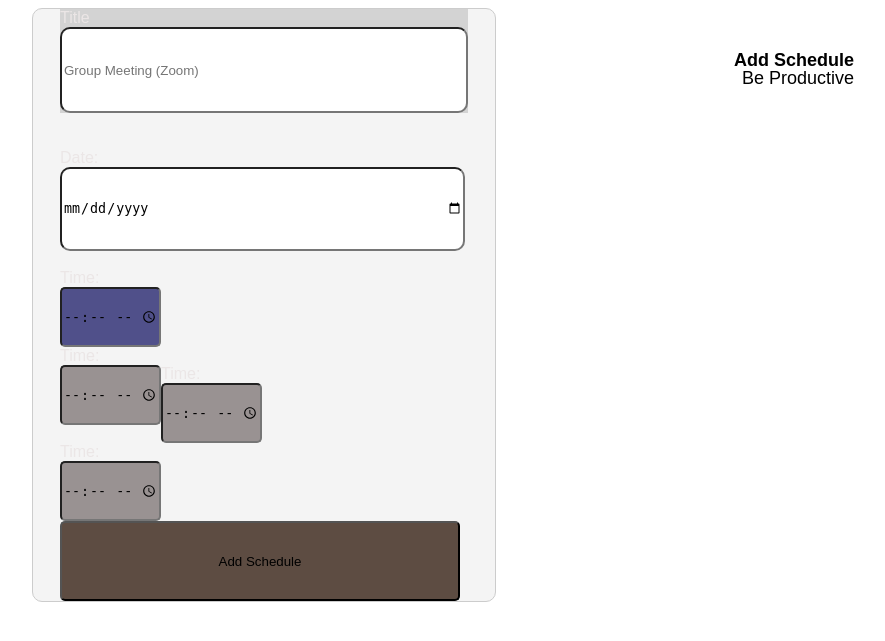
After one commit to pyfiadonkor1/CampusCare365, a Flask app: page /schedule in a window 1280 px wide. The commit adds this page. Shown: the top 641 px of the page, without its empty margins (376-1261 px from the left). Run offline with Flask 3, Linux system fonts and the light colour scheme.

Commit message:
added features

```diff
--- a/app.py
+++ b/app.py
@@ -9,6 +9,10 @@
 def login():
     return render_template("login.html")
 
+@app.route("/schedule", methods=['GET', 'POST'])
+def schedule():
+    return render_template("font.html")
+
 @app.route("/process", methods=['POST'])
 def process_login():
     name = request.form['name']
--- /dev/null
+++ b/static/css/part.css
@@ -0,0 +1,77 @@
+.container {
+    display: flex;
+    justify-content: center;
+    align-items: center;
+    margin-left: 50vh;
+    margin-right: 50vh;
+    font-family: Arial, sans-serif;
+    background-color: #F4F4F4;
+    padding: 0;
+    border: 1px solid #ccc;
+    border-radius: 10px;
+    color:rgb(235, 230, 230);
+}
+
+.submit {
+    background-color: rgba(44, 22, 8, 0.753);
+    color:black;
+    width:50vh;
+    height:10vh;
+    border-radius: 5px;
+}
+.organise {
+    float: left;
+    font-size: large;
+    color:black;
+    border-radius: 5px;
+    top: 50px;
+    right: 50px;
+    position:absolute;
+}
+#time {
+    float: left;
+    border-radius: 10;
+    height:7vh;
+    width: 12vh;
+    background-color: rgb(153, 146, 146);
+    border-radius: 5px;
+    -ms-text-size-adjust:auto;
+}
+
+label {
+    display:block;
+}
+#date {
+    height:10vh;
+    width: 50vh;
+    border-radius: 10px;
+    top: 100px;
+}
+#title {
+    height:10vh;
+    width: 50vh;
+    border-radius: 10px;
+}
+
+#times{
+    background-color: rgb(80, 80, 138);
+    align-items: left;
+    height:7vh;
+    width: 12vh;
+    border-radius: 5px;
+}
+
+#timed{
+    background-color: rgb(153, 146, 146);
+    align-items: left;
+    height:7vh;
+    width: 12vh;
+    border-radius: 5px;
+    top: 150px;
+    right: 100px;
+}
+.placeholder {
+    max-width: 100%;
+    max-height: 100%;
+    background-color: lightgray;
+  }
--- a/static/css/style.css
+++ b/static/css/style.css
@@ -30,7 +30,7 @@
 
 }
 
- #container {
+#container {
     color:rgb(231, 233, 233);
     padding:0cm;
  }
--- /dev/null
+++ b/templates/font.html
@@ -0,0 +1,41 @@
+<!DOCTYPE html>
+<html lang="en">
+<head>
+    <meta charset="UTF-8">
+    <meta http-equiv="X-UA-Compatible" content="IE=edge">
+    <meta name="viewport" content="width=device-width, initial-scale=1.0">
+    <link href="static\css\part.css" rel="stylesheet">
+    <title>Document</title>
+</head>
+<body >
+    <div class="container">
+    <p class="organise">Be Productive</p><br><br>
+    <strong class="organise">Add Schedule</strong>
+    <form>
+        <div class="form">
+            <div class="placeholder">
+            <label for="title">Title</label>
+            <input type="text" id="title" name="title" placeholder="Group Meeting (Zoom)">
+            </div>
+            <br><br>
+            <div>
+                <label for="date">Date:</label>
+                <input type="date" id="date" name="date" min="2022-01-01" max="2024-12-31"><br><br>
+            <div class="time">
+                    <label for="times">Time:</label>
+                <input type="time" id="times" name="time" min="08:00" max="18:00" >
+                    <label for="time">Time:</label>
+                <input type="time" id="time" name="time" min="08:00" max="18:00" >
+            </div>
+           <div class="time">
+                <label for="timed">Time:</label>
+                <input type="time" id="timed" name="time" min="08:00" max="18:00">
+                <label for="time">Time:</label>
+                <input type="time" id="time" name="time" min="08:00" max="18:00"><br><br>
+            </div>
+                <button type="submit" class="submit">Add Schedule</button>
+            </div>
+        </div>
+      </form>
+</body>
+</html>
--- a/templates/index.html
+++ b/templates/index.html
@@ -13,6 +13,7 @@
             <div class="container">
                 <img src="static\images\img.jpg" alt="logo" class="centered">
             </div><br><br>
+            <a href="/schedule">schedule</a>
             <div class="def contain">
                 <div>
                         <div>
```
